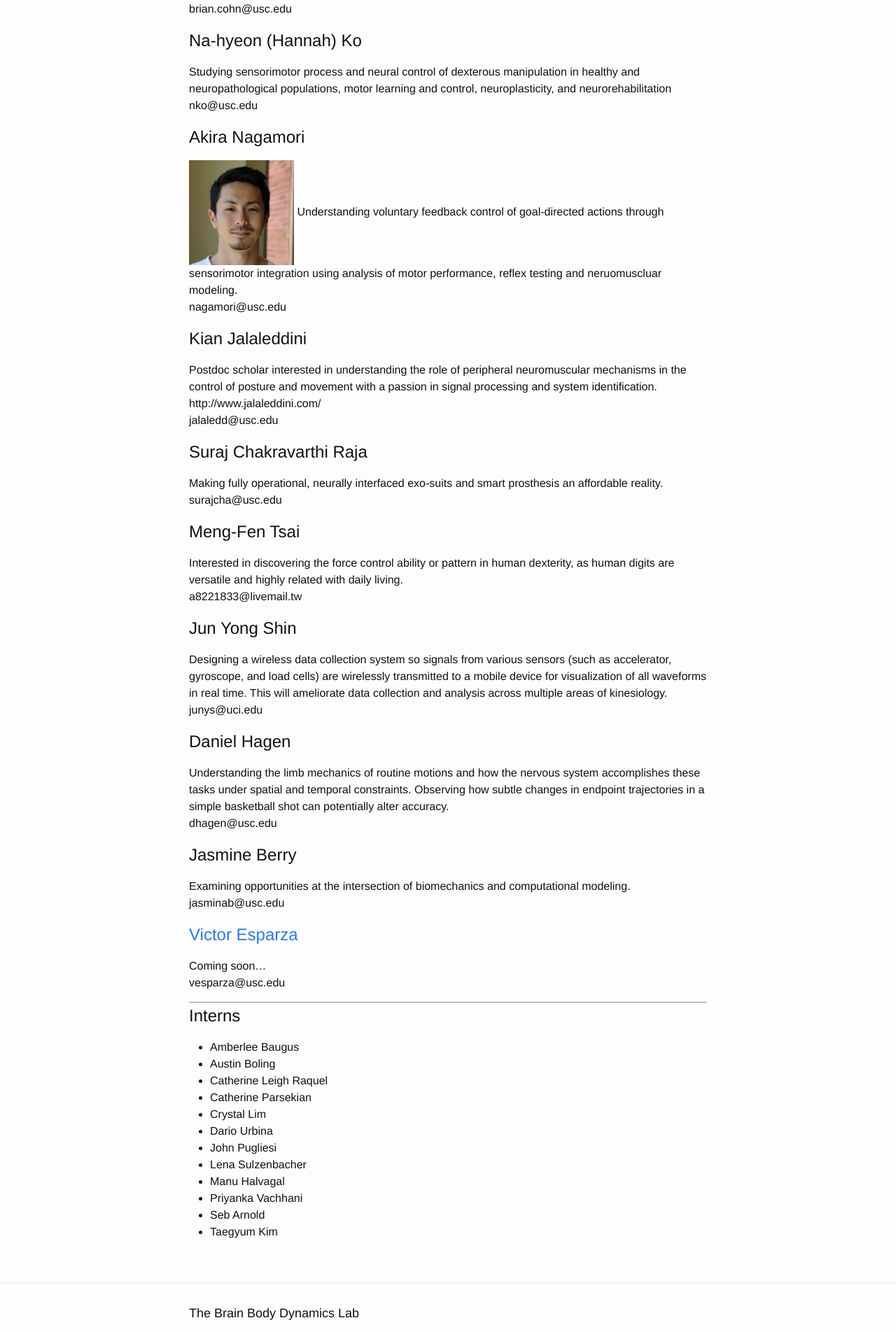
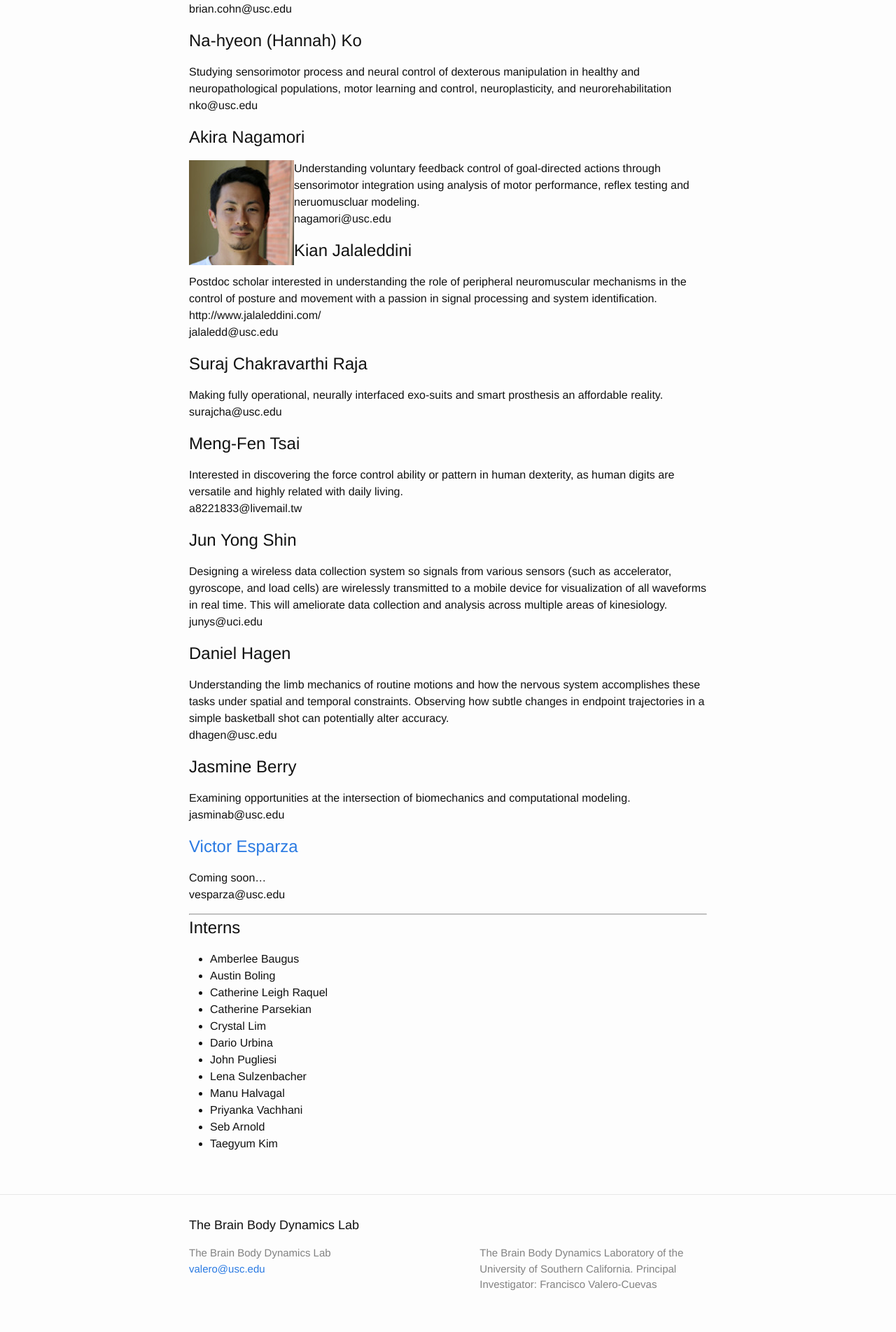
Before and after one commit to usc-bbdl/usc-bbdl.github.io, a Jekyll site: the page built from about.md, in a window 1280 px wide. Shown: the part 1297-3201 px from the top of the page at 70% size. Built offline with Jekyll 4.4.1, drawn with Linux system fonts in a browser that asks for light colours.

Commit message:
Update about.md

```diff
--- a/about.md
+++ b/about.md
@@ -51,7 +51,7 @@ Studying sensorimotor process and neural control of dexterous manipulation in he
 nko@usc.edu
 
 # Akira Nagamori
-![Akira Nagamori](https://valerolab.org/Photos/akira.jpg) Understanding voluntary feedback control of goal-directed actions through sensorimotor integration using analysis of motor performance, reflex testing and neruomuscluar modeling.
+<img src="https://valerolab.org/Photos/akira.jpg" align="left"> Understanding voluntary feedback control of goal-directed actions through sensorimotor integration using analysis of motor performance, reflex testing and neruomuscluar modeling.
 nagamori@usc.edu
 
 # Kian Jalaleddini
```
